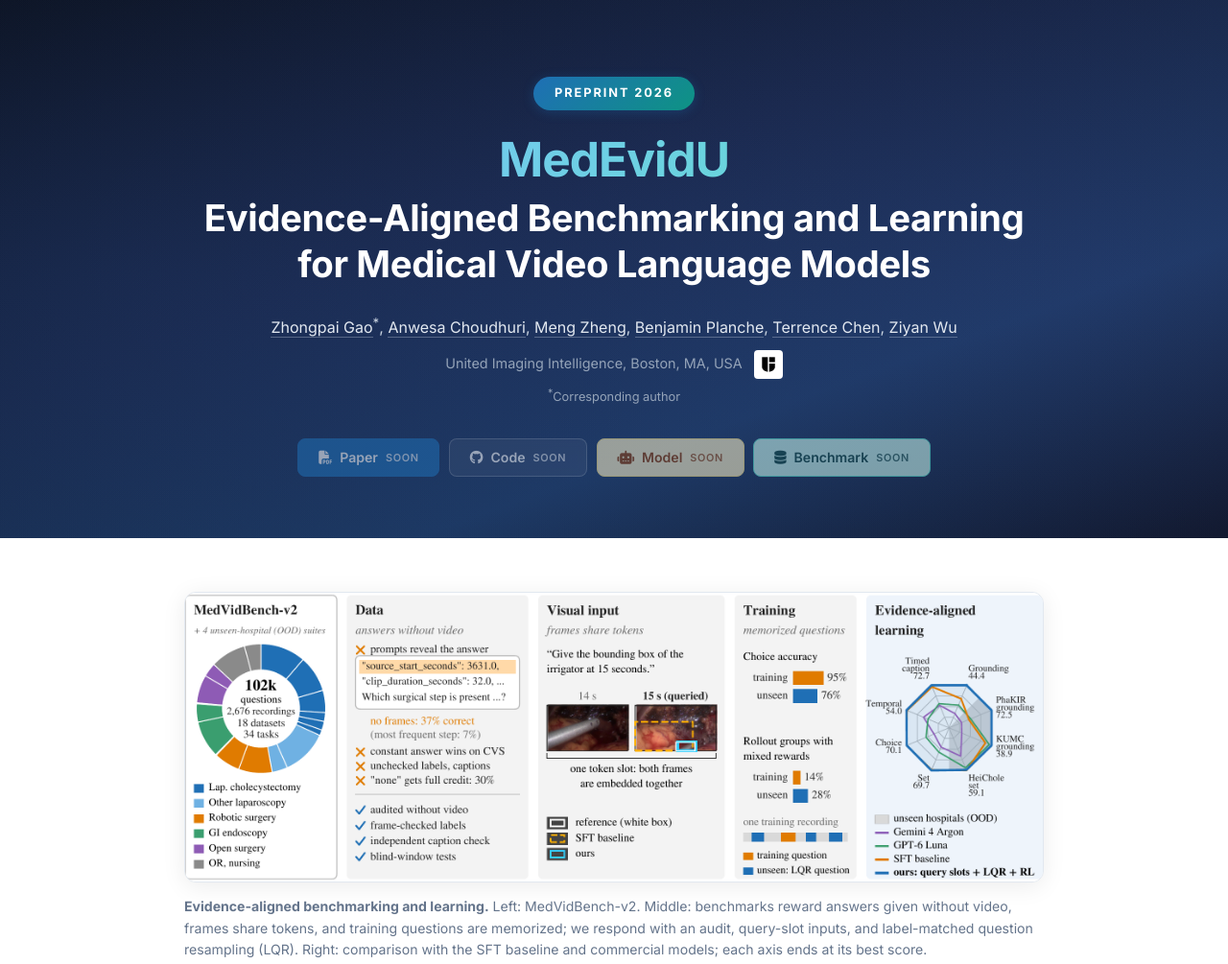
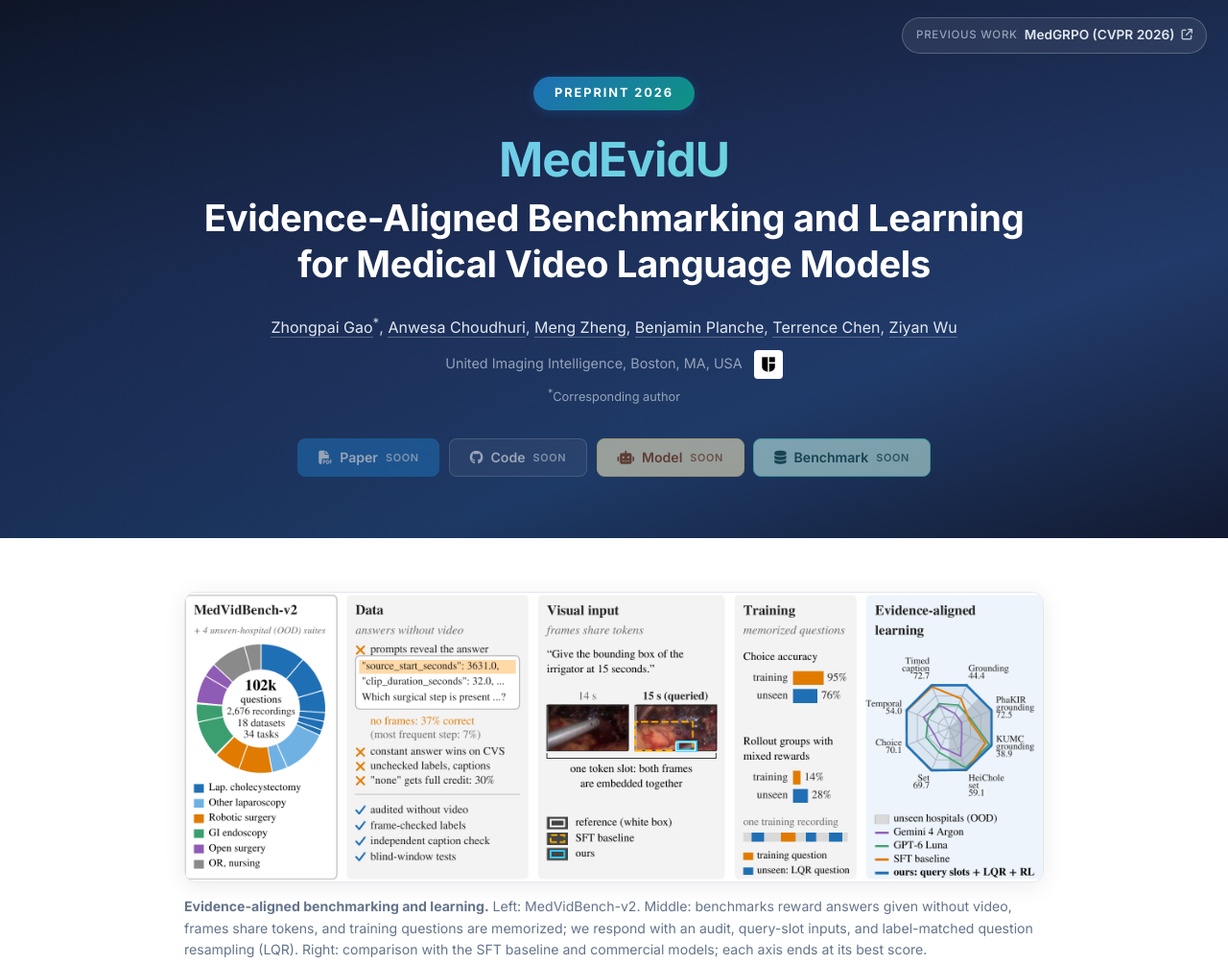
Before and after one commit to Gaozhongpai/MedEvidU, a plain HTML site: page index.html in a window 1280 px wide. Shown: the top 1005 px of the page at 96% size. Drawn offline with Linux system fonts and the light colour scheme.

Commit message:
Link the previous MedGRPO project page from the header
Co-Authored-By: Claude Opus 5.5 <noreply@anthropic.com>
Claude-Session: https://claude.ai/code/session_01MLLJdcRAo1YUYihqxSYyg4

```diff
--- a/index.html
+++ b/index.html
@@ -18,6 +18,9 @@
 <body>
 
 <section class="hero">
+  <a class="prev-work" href="https://gaozhongpai.github.io/MedGRPO-Page/" target="_blank" rel="noopener"
+     title="Our previous paper: MedGRPO (CVPR 2026)"><span class="prev-label">Previous work</span> MedGRPO (CVPR 2026)
+     <i class="fas fa-arrow-up-right-from-square"></i></a>
   <div class="container">
     <div class="conference-badge">Preprint 2026</div>
     <div class="project-name">MedEvidU</div>
--- a/static/css/style.css
+++ b/static/css/style.css
@@ -628,6 +628,13 @@ body {
 .project-name { font-size: 3.1rem; font-weight: 700; letter-spacing: -0.02em; line-height: 1.1; margin-bottom: 0.6rem;
   background: linear-gradient(120deg, #7cc0ff, #5ee0c8); -webkit-background-clip: text; background-clip: text; color: transparent; }
 .paper-title { text-wrap: balance; }
+.prev-work { position: absolute; top: 1.1rem; right: 1.4rem; z-index: 2; display: inline-flex; align-items: center; gap: 0.45rem;
+  padding: 0.42rem 0.85rem; border-radius: 999px; font-size: 0.85rem; font-weight: 600; color: #e2e8f0; text-decoration: none;
+  background: rgba(255,255,255,0.08); border: 1px solid rgba(255,255,255,0.22); backdrop-filter: blur(4px); transition: background 0.2s, border-color 0.2s; }
+.prev-work:hover { background: rgba(255,255,255,0.16); border-color: rgba(255,255,255,0.4); color: #fff; }
+.prev-work .prev-label { font-weight: 500; font-size: 0.72rem; text-transform: uppercase; letter-spacing: 0.06em; color: #94a3b8; }
+.prev-work i { font-size: 0.72rem; opacity: 0.8; }
+@media (max-width: 768px) { .prev-work { position: static; display: flex; width: fit-content; margin: -1rem auto 1.4rem; font-size: 0.8rem; } }
 @media (max-width: 768px) { .paper-title br { display: none; } }
 @media (max-width: 480px) { .project-name { font-size: 2.3rem; } }
 .aff-logo { height: 30px; vertical-align: middle; margin-left: 8px; border-radius: 4px; }
```
